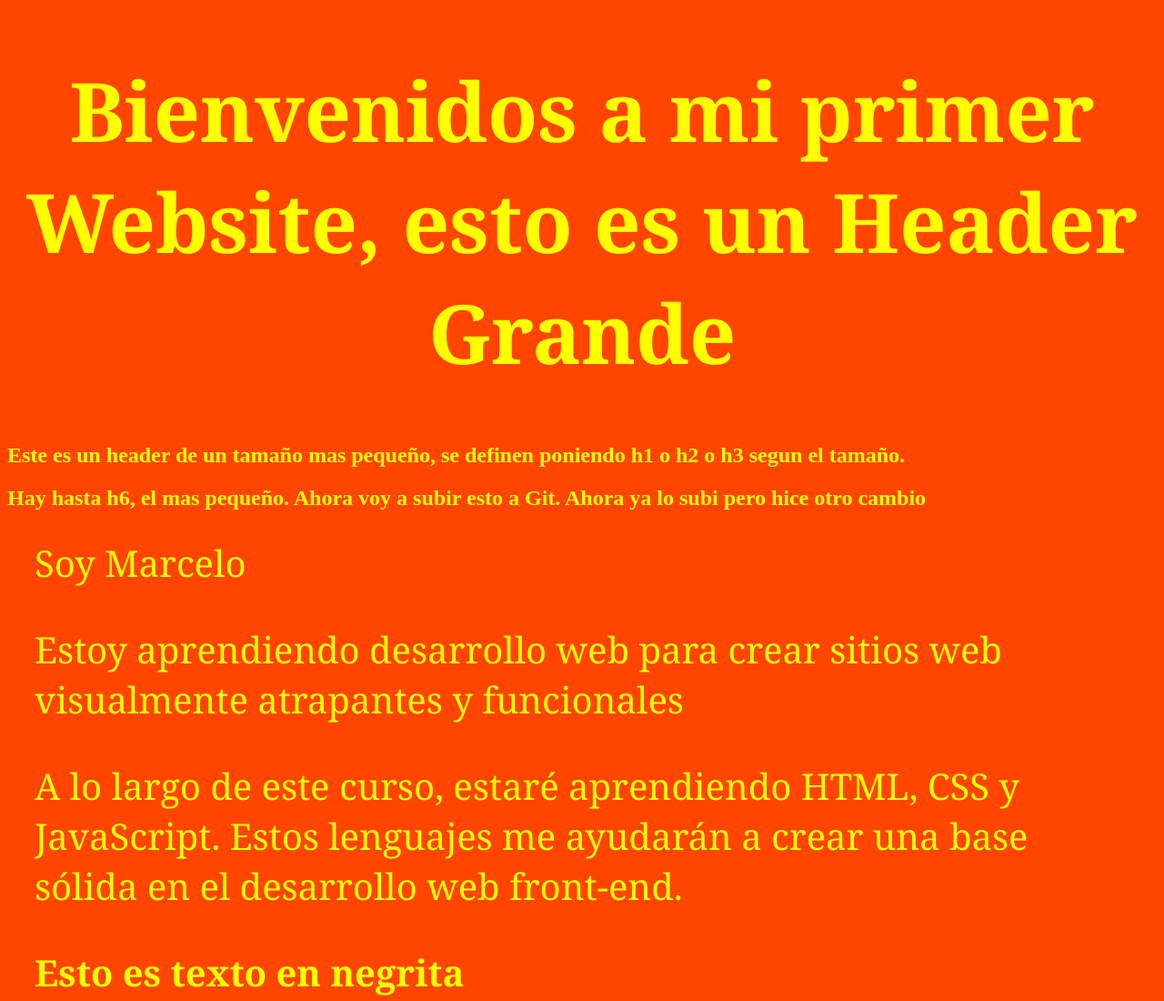
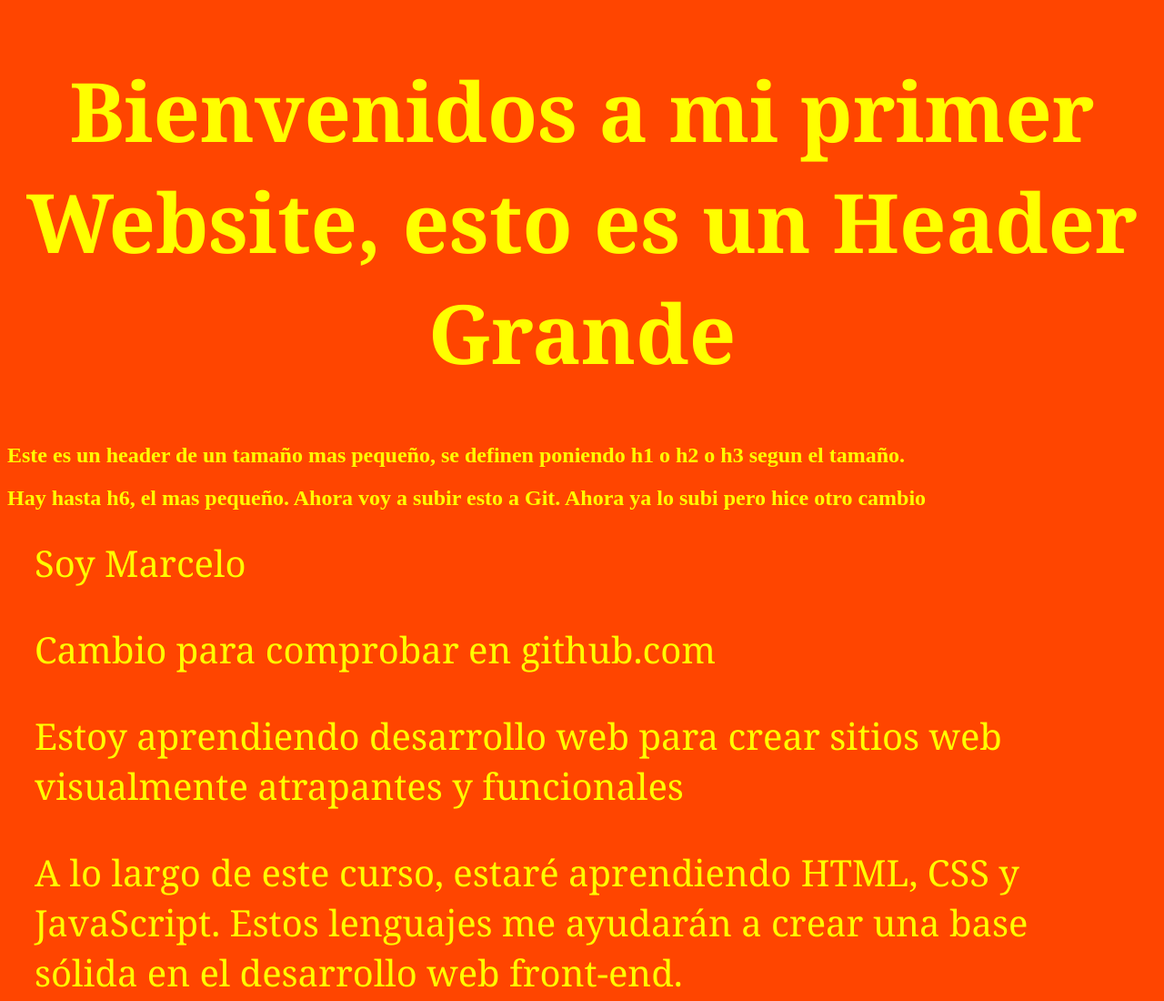
Before and after one commit to mrw3192/Repositorioremoto, a plain HTML site: page Mi- primer-website.html in a window 1280 px wide. Shown: the top 1100 px of the page at 91% size. Drawn offline with Linux system fonts and the light colour scheme.

Commit message:
agregado cambio para comprobar en github.com

```diff
--- a/Mi- primer-website.html
+++ b/Mi- primer-website.html
@@ -15,6 +15,7 @@
     <h2>Este es un header de un tamaño mas pequeño, se definen poniendo h1 o h2 o h3 segun el tamaño.</h2>
     <h2>Hay hasta h6, el mas pequeño. Ahora voy a subir esto a Git. Ahora ya lo subi pero hice otro cambio</h2>
     <p>Soy Marcelo</p>
+    <p>Cambio para comprobar en github.com</p>
     <p>Estoy aprendiendo desarrollo web para crear sitios web visualmente atrapantes y funcionales</p>
     <p>A lo largo de este curso, estaré aprendiendo HTML, CSS y JavaScript. Estos
         lenguajes me ayudarán a crear una base sólida en el desarrollo web front-end.
```
